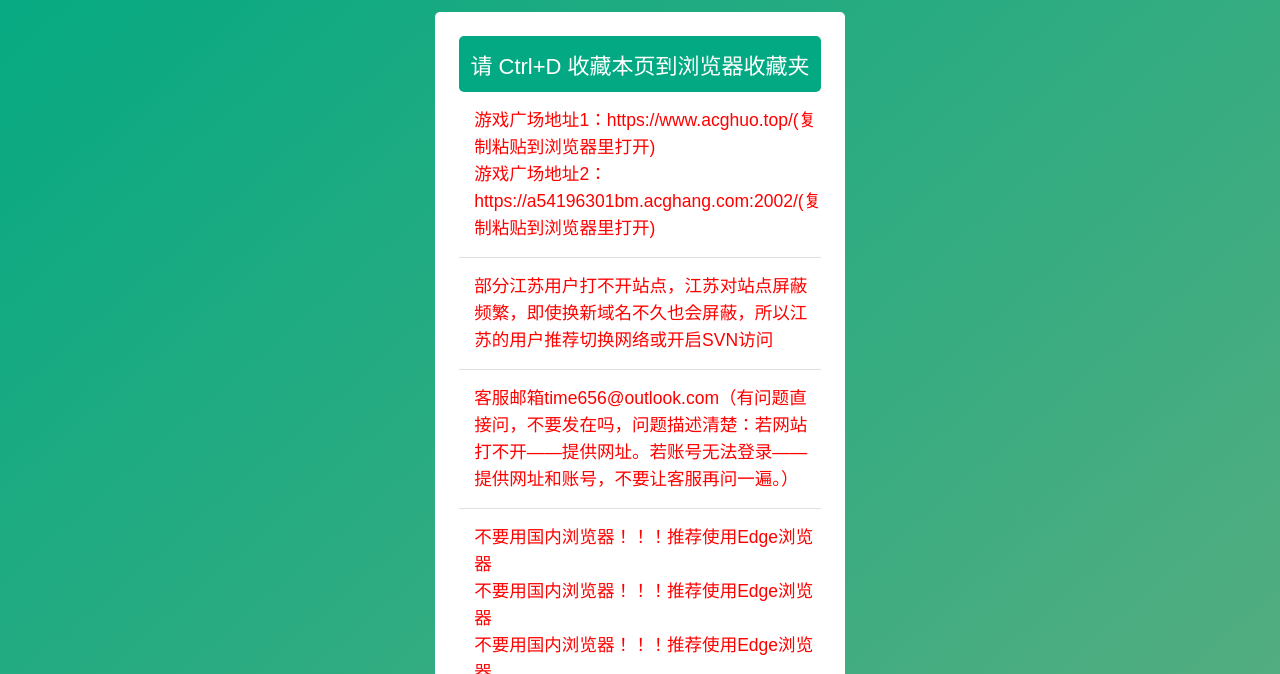
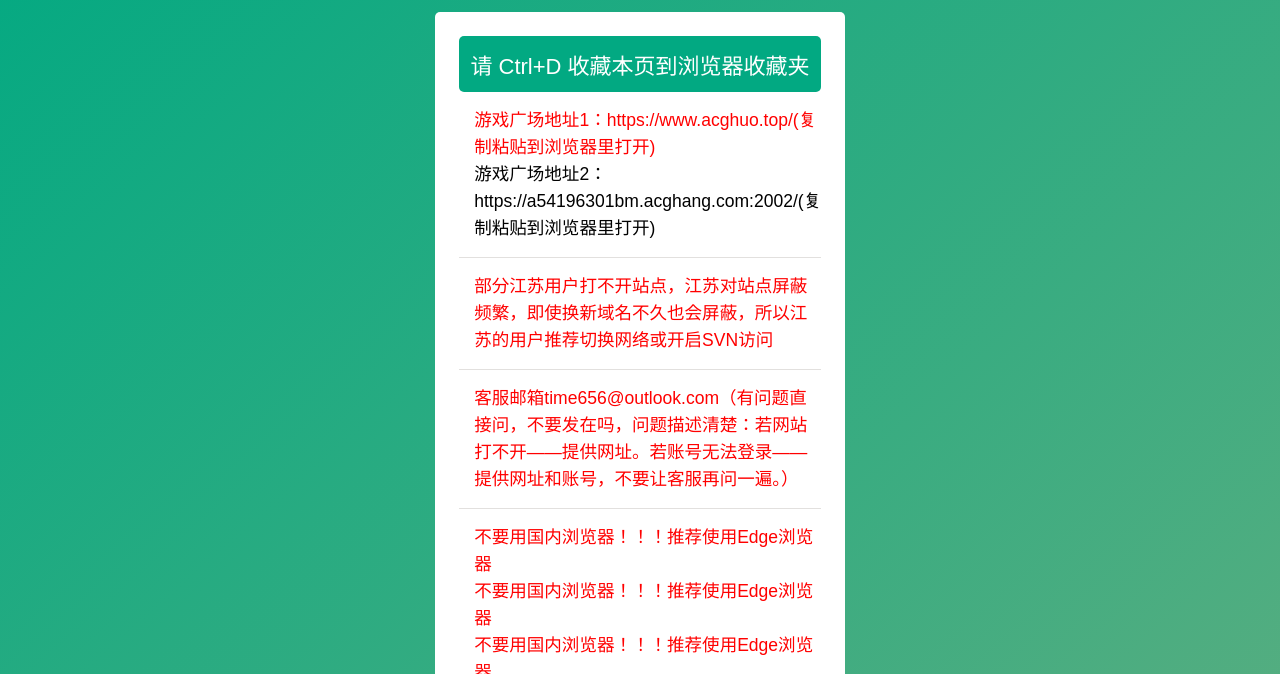
Before and after one commit to xiguazhi2/gezi, a plain HTML site: page index.html in a window 1280 px wide. Shown: the part 126-800 px from the top of the page. Drawn offline with Linux system fonts and the light colour scheme.

Commit message:
Update index.html

```diff
--- a/index.html
+++ b/index.html
@@ -130,7 +130,7 @@
 								<li>
 
 									<h3><span style="color: #ff0000;"><strong>游戏广场地址1：https://www.acghuo.top/(复制粘贴到浏览器里打开)</strong></span></h3>
-									<h3><span style="color: #ff0000;"><strong>游戏广场地址2：https://a54196301bm.acghang.com:2002/(复制粘贴到浏览器里打开)</strong></span></h3>
+									<h3>游戏广场地址2：https://a54196301bm.acghang.com:2002/(复制粘贴到浏览器里打开)</strong></h3>
 								</li>
 
 
```
